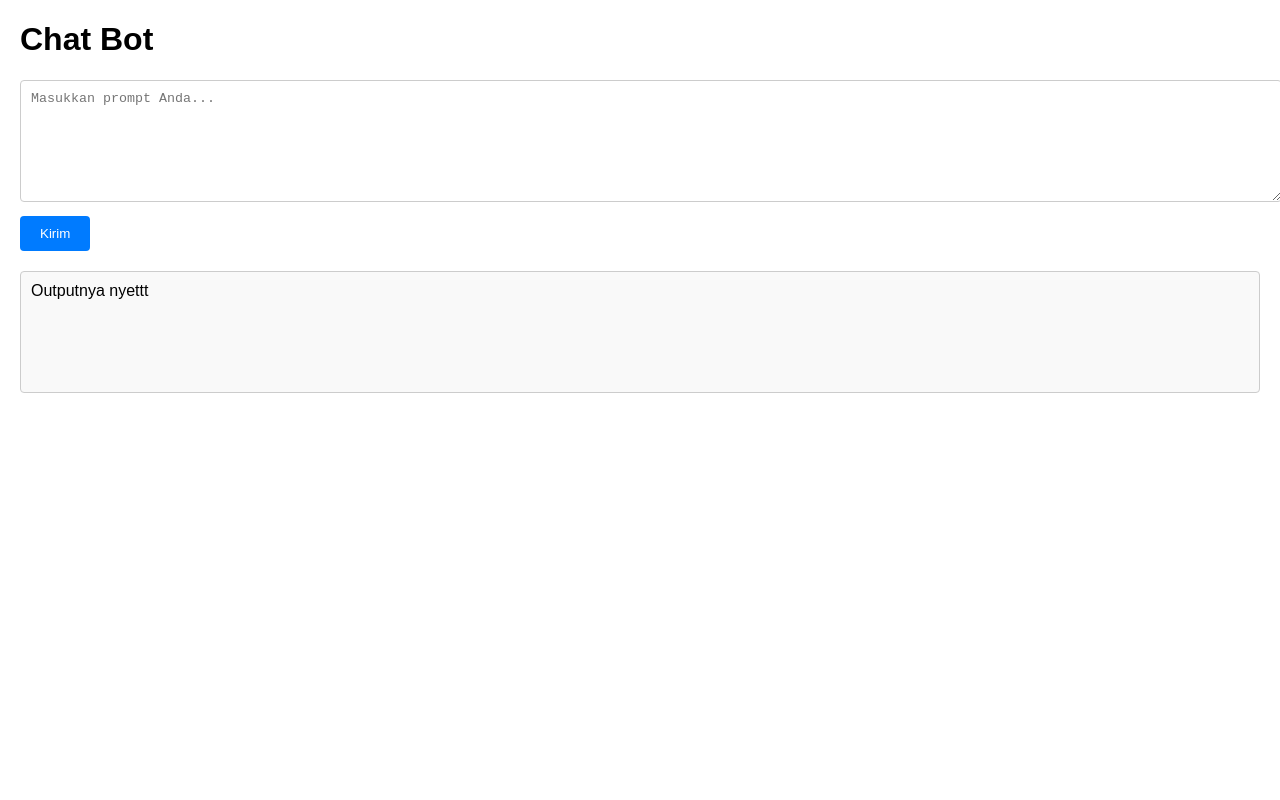
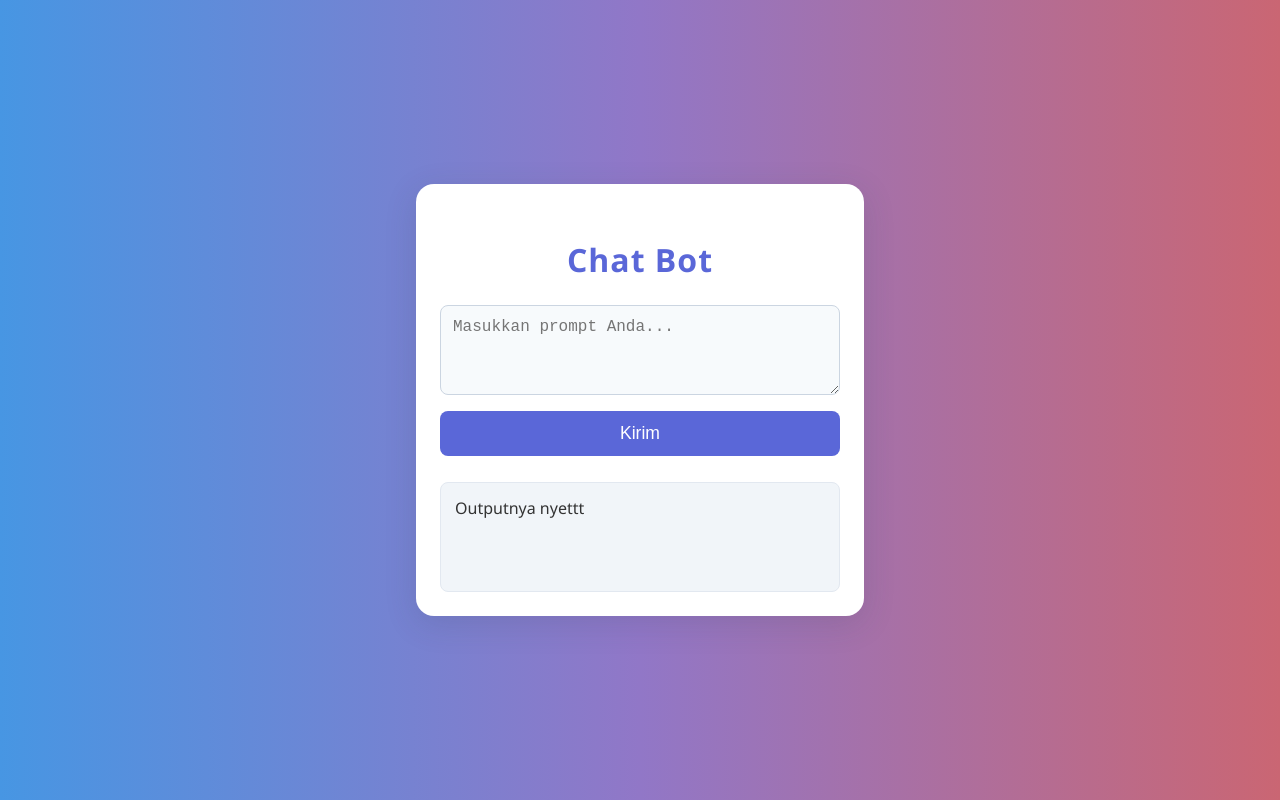
Before and after one commit to hanru-ism/ChatBot-Web, a plain HTML site: page index.html in a window 1280 px wide. Drawn offline with nearby package versions, Linux system fonts and the light colour scheme.

Commit message:
memperbarui tampilan web

```diff
--- a/index.html
+++ b/index.html
@@ -7,11 +7,13 @@
     <link rel="stylesheet" href="styles.css">
 </head>
 <body>
-    <h1>Chat Bot</h1>
-    <textarea id="prompt" placeholder="Masukkan prompt Anda..."></textarea>
-    <button onclick="sendPrompt()">Kirim</button>
-    <div id="output">Outputnya nyettt</div>
-
+    <div class="container">
+        <h1>Chat Bot</h1>
+        <textarea id="prompt" placeholder="Masukkan prompt Anda..."></textarea>
+        <button onclick="sendPrompt()">Kirim</button>
+        <div id="output">Outputnya nyettt</div>
+    </div>
+    <script src="https://cdn.jsdelivr.net/npm/marked/marked.min.js"></script>
     <script src="https://js.puter.com/v2/"></script>
     <script src="script.js"></script>
 </body>
--- a/script.js
+++ b/script.js
@@ -4,11 +4,15 @@ document.addEventListener('DOMContentLoaded', () => {
         const outputDiv = document.getElementById('output');
 
         outputDiv.innerHTML = '<p>Loading...</p>';
-
+        if (!prompt.trim()) {
+            outputDiv.innerHTML = '<p style="color: red;">Please enter a prompt.</p>';
+            return;
+        }
         try {
             const response = await puter.ai.chat(prompt, { model: 'claude-sonnet-4' });
             const responseText = response.message.content[0].text;
-            outputDiv.innerHTML = `<p>${responseText}</p>`;
+            // Render markdown
+            outputDiv.innerHTML = marked.parse(responseText);
         } catch (error) {
             outputDiv.innerHTML = `<p style="color: red;">Error: ${error.message}</p>`;
         }
--- a/styles.css
+++ b/styles.css
@@ -1,31 +1,120 @@
 body {
-    font-family: Arial, sans-serif;
-    margin: 20px;
+    font-family: 'Segoe UI', Arial, sans-serif;
+    margin: 0;
+    padding: 0;
+    background: linear-gradient(90deg, #4796E3 0%, #9177C7 50%, #CA6673 100%);
+    min-height: 100vh;
+    display: flex;
+    flex-direction: column;
+    align-items: center;
+    justify-content: center;
 }
+
+.container {
+    background: #fff;
+    border-radius: 18px;
+    box-shadow: 0 8px 32px rgba(44, 62, 80, 0.15);
+    width: 95%;
+    max-width: 400px;
+    padding: 32px 24px 24px 24px;
+    margin: 32px 0;
+    display: flex;
+    flex-direction: column;
+    align-items: stretch;
+}
+
+h1 {
+    text-align: center;
+    color: #5a67d8;
+    margin-bottom: 24px;
+    font-size: 2rem;
+    letter-spacing: 1px;
+}
+
 textarea {
     width: 100%;
-    height: 100px;
-    padding: 10px;
-    margin-bottom: 10px;
-    border: 1px solid #ccc;
-    border-radius: 4px;
+    height: 90px;
+    padding: 12px;
+    margin-bottom: 16px;
+    border: 1px solid #cbd5e1;
+    border-radius: 8px;
+    font-size: 1rem;
+    resize: vertical;
+    background: #f7fafc;
+    transition: border 0.2s;
+    box-sizing: border-box; /* Tambahkan ini */
 }
+
+textarea:focus {
+    border: 1.5px solid #5a67d8;
+    outline: none;
+}
+
 button {
-    padding: 10px 20px;
-    background-color: #007bff;
+    padding: 12px 0;
+    background-color: #5a67d8;
     color: white;
     border: none;
-    border-radius: 4px;
+    border-radius: 8px;
     cursor: pointer;
+    font-size: 1.1rem;
+    font-weight: 500;
+    transition: background 0.2s;
+    margin-bottom: 8px;
 }
+
 button:hover {
-    background-color: #0056b3;
+    background-color: #434190;
 }
+
 #output {
-    margin-top: 20px;
-    padding: 10px;
-    border: 1px solid #ccc;
-    border-radius: 4px;
-    min-height: 100px;
-    background-color: #f9f9f9;
+    margin-top: 18px;
+    padding: 14px;
+    border: 1px solid #e2e8f0;
+    border-radius: 8px;
+    min-height: 80px;
+    background-color: #f1f5f9;
+    color: #333;
+    font-size: 1rem;
+    word-break: break-word;
+    transition: background 0.2s;
+    overflow-x: auto;
 }
+
+#output pre, #output code {
+    background: #e2e8f0;
+    color: #22223b;
+    border-radius: 6px;
+    padding: 8px;
+    font-family: 'Fira Mono', 'Consolas', monospace;
+    font-size: 0.97em;
+    overflow-x: auto;
+}
+
+#output ul, #output ol {
+    margin-left: 1.2em;
+}
+
+#output blockquote {
+    border-left: 4px solid #9177C7;
+    margin: 0.5em 0;
+    padding-left: 1em;
+    color: #666;
+    background: #f5f3fa;
+}
+
+@media (max-width: 500px) {
+    .container {
+        padding: 18px 6px 18px 6px;
+        max-width: 98vw;
+    }
+    h1 {
+        font-size: 1.3rem;
+    }
+    textarea {
+        font-size: 0.95rem;
+    }
+    #output {
+        font-size: 0.95rem;
+    }
+}
```
